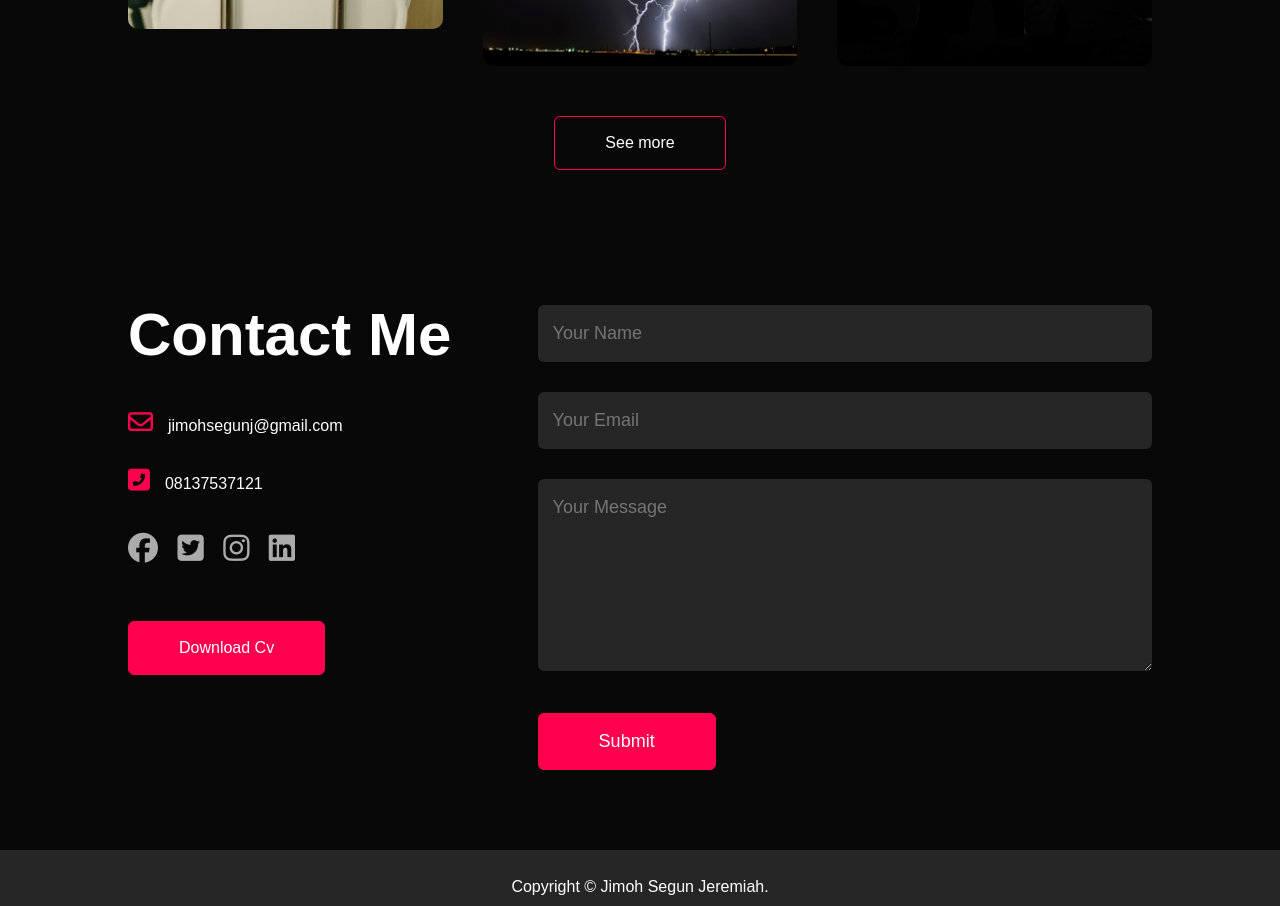
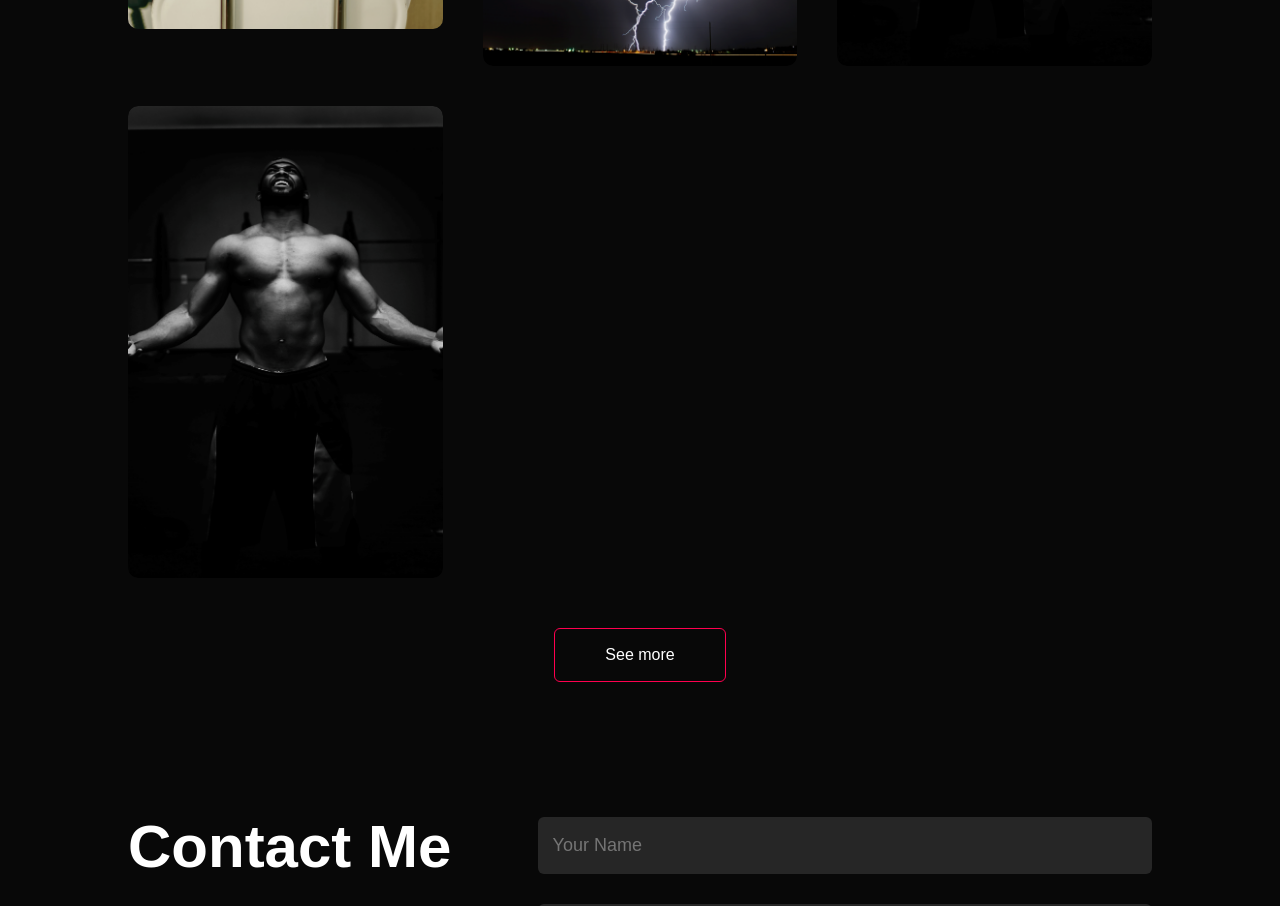
Before and after one commit to jimohsegun1/portfolio, a plain HTML site: page index.html in a window 1280 px wide. Shown: the part 2660-3566 px from the top of the page. Drawn offline with Linux system fonts and the light colour scheme.

Commit message:
Update index.html
Mern stack todo list added

```diff
--- a/index.html
+++ b/index.html
@@ -127,6 +127,14 @@
                         <a href=" https://jimohsegun1.github.io/BMI-Calculator-Project-for-Top-Universe/"><i class="fas fa-external-link-alt"></i></a>
                     </div>
                 </div>
+                <div class="work">
+                    <img src="images/work-3.png" alt="work3">
+                    <div class="layer">
+                        <h3>Todo list Mern stack App</h3>
+                        <p>The app that allows you to keep tabs of your chores in which yoo want to do </p>
+                        <a href="https://exquisite-snickerdoodle-ce8fc6.netlify.app/"><i class="fas fa-external-link-alt"></i></a>
+                    </div>
+                </div>
             </div>
             <a href="#" class="btn">See more</a>
         </div>
```
